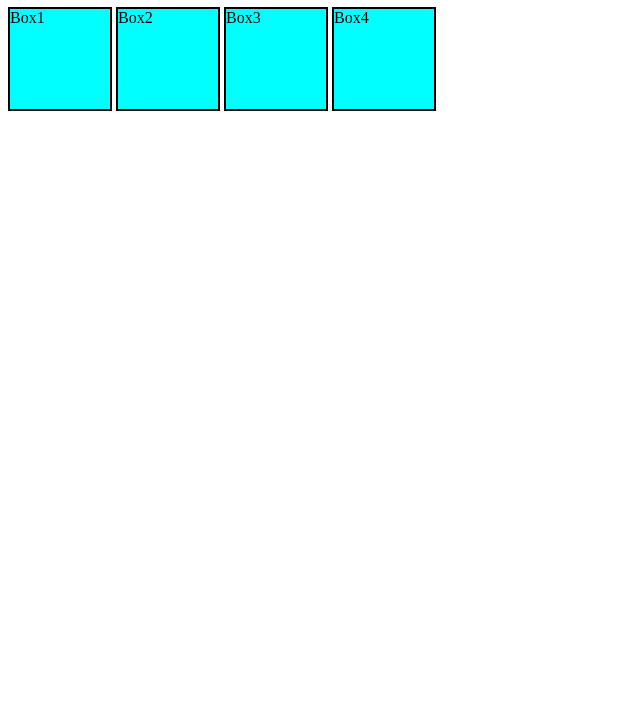
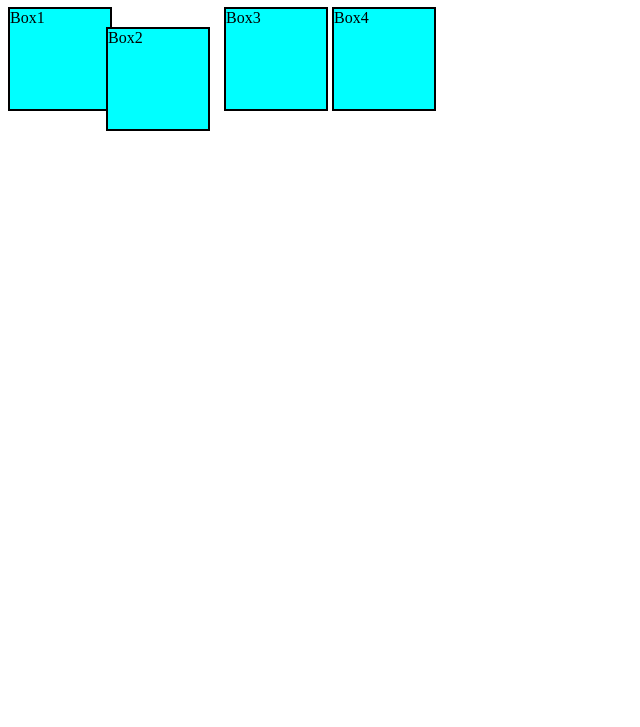
Before and after one commit to Samip-Nepal/css-level-3-pratice, a plain HTML site: page index.html in a window 1280 px wide. Shown: the part 73-800 px from the top of the page, without its empty margins (0-640 px from the left). Drawn offline with Linux system fonts and the light colour scheme.

Commit message:
Adding relative position

```diff
--- a/style.css
+++ b/style.css
@@ -9,3 +9,8 @@ div{
     position: static;
     top: 20px;
 }
+#box2{
+position: relative;
+top: 20px;
+right: 10px;
+}
```
